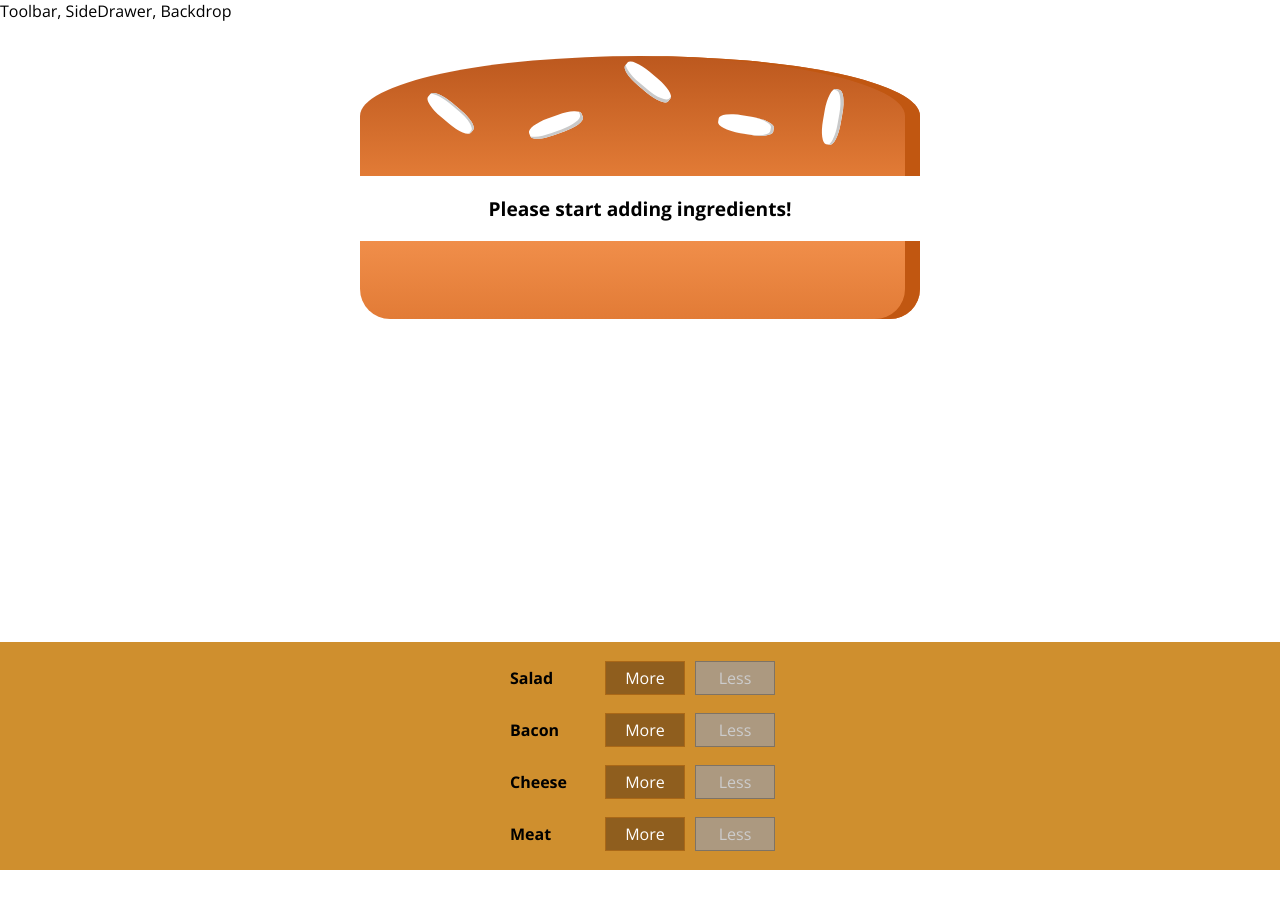
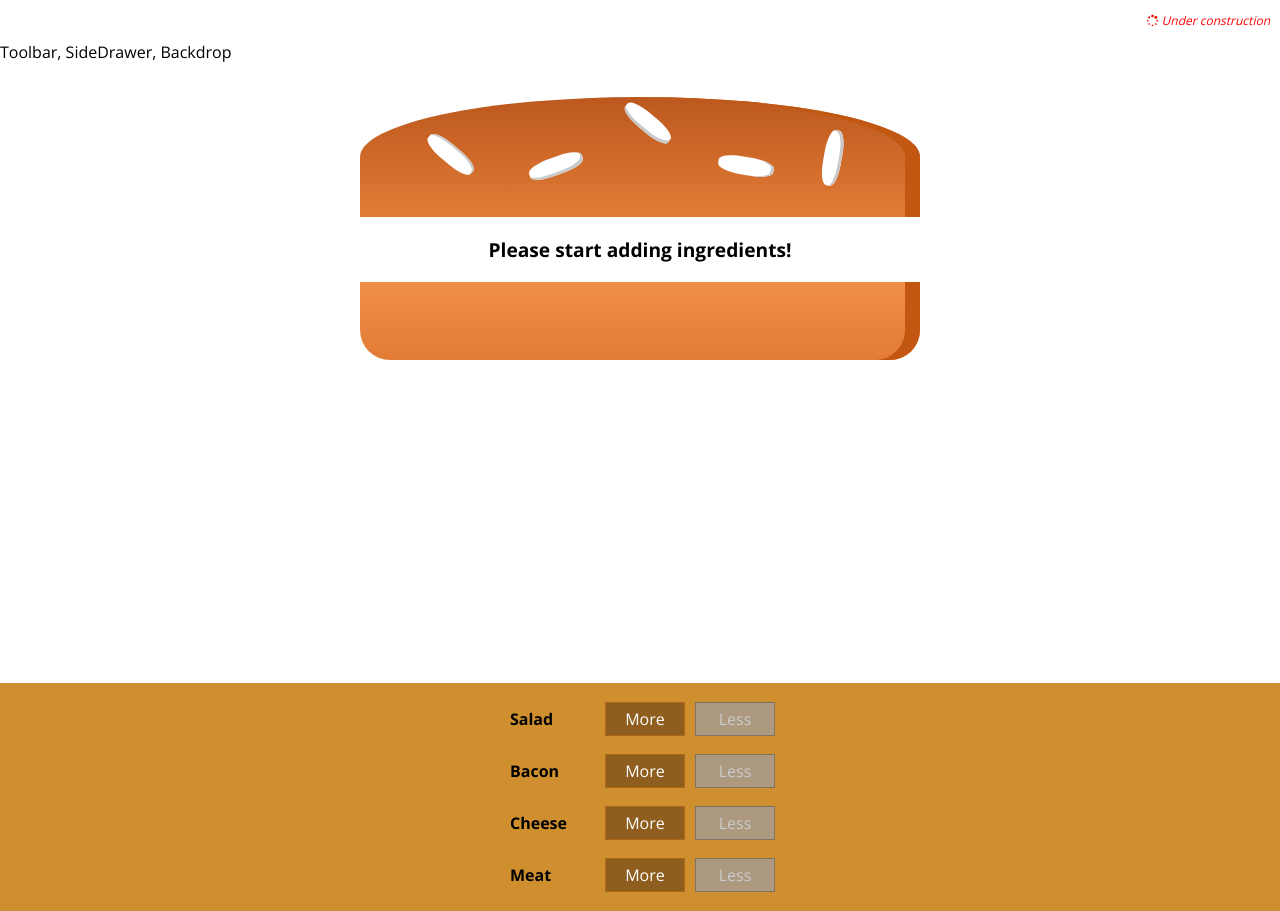
Before and after one commit to manuel-valles/make-a-burger, a React app: page / in a window 1280 px wide. Before the commit the page ends 870 px from the top, so only its background shows below. Built offline with nearby package versions, Linux system fonts and the light colour scheme.

Commit message:
Changes for deployment - Message top right | Font-Awesome

```diff
--- a/public/index.html
+++ b/public/index.html
@@ -20,6 +20,7 @@
       Learn how to configure a non-root public URL by running `npm run build`.
     -->
     <link href="https://fonts.googleapis.com/css?family=Open+Sans:400,700" rel="stylesheet">
+    <link href="https://maxcdn.bootstrapcdn.com/font-awesome/4.7.0/css/font-awesome.min.css" rel="stylesheet" integrity="sha384-wvfXpqpZZVQGK6TAh5PVlGOfQNHSoD2xbE+QkPxCAFlNEevoEH3Sl0sibVcOQVnN" crossorigin="anonymous">
     <title>Make A Burger</title>
   </head>
   <body>
--- a/src/components/Layout/Layout.css
+++ b/src/components/Layout/Layout.css
@@ -1,3 +1,10 @@
 .Content {
     margin-top: 20px;
 }
+.Temp{
+    color: red;
+    text-align: right;
+    font-size: .75rem;
+    font-style: italic;
+    padding-right: 10px;
+}
--- a/src/components/Layout/Layout.js
+++ b/src/components/Layout/Layout.js
@@ -4,6 +4,7 @@ import styles from './Layout.css';
 
 const layout = (props) => (
     <Auxiliar>
+        <p className={styles.Temp}><i class="fa fa-spinner" aria-hidden="true"></i> Under construction</p>
         <div>Toolbar, SideDrawer, Backdrop</div>
         <main className={styles.Content}>
             {props.children}
```
